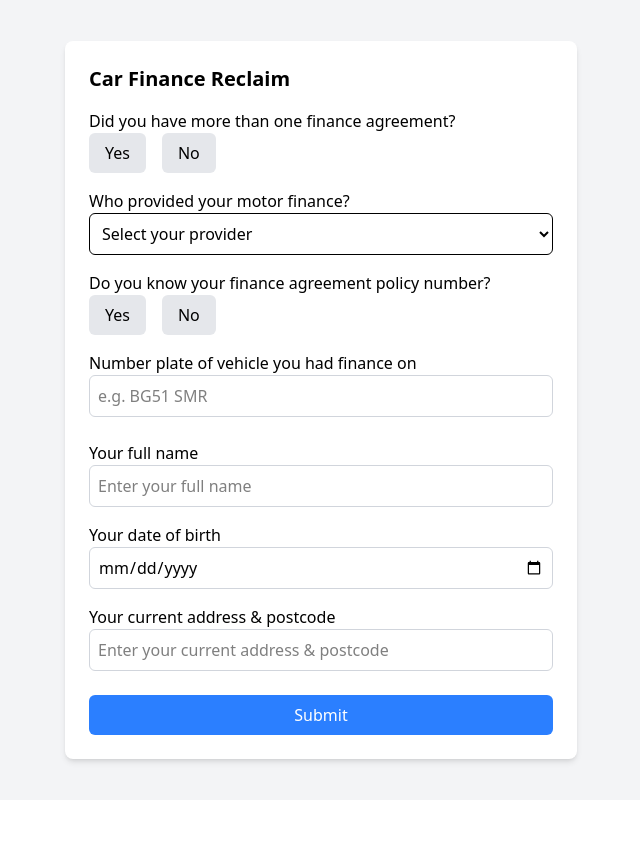
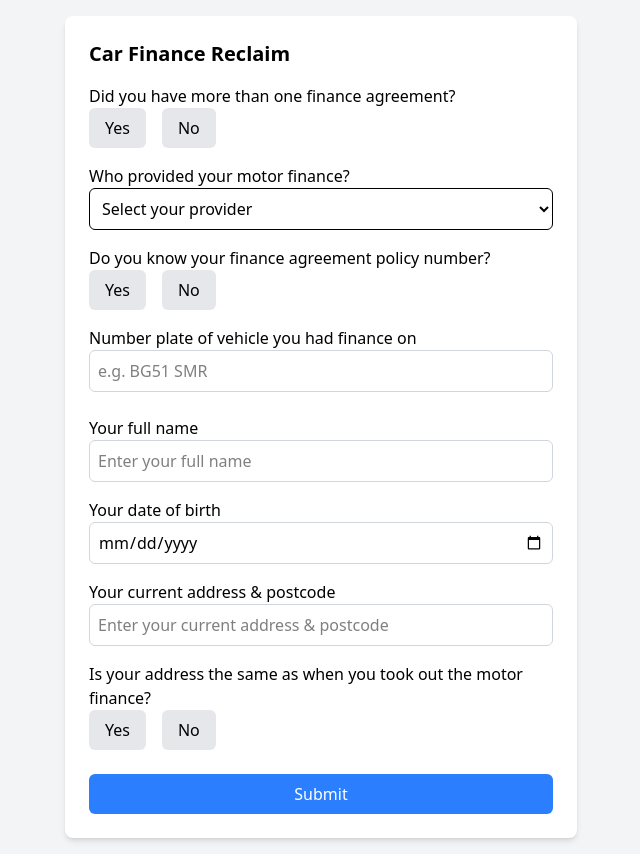
Before and after one commit to SamHillierDev/car-finance-reclaim, a React (Vite) app: page / in a window 1280 px wide. Shown: the whole page, without its empty margins (319-959 px from the left). Before the commit the page ends 800 px from the top, so only its background shows below. Built offline with nearby package versions, Linux system fonts and the light colour scheme.

Commit message:
feat: add previous address

```diff
--- a/src/App.tsx
+++ b/src/App.tsx
@@ -24,6 +24,8 @@ function App() {
       fullName: "",
       dateOfBirth: "",
       address: "",
+      addressSameAsFinance: "",
+      previousAddress: "",
     });
 
   const [errors, setErrors] = useState<{ vehicleNumber?: string }>({});
--- a/src/components/PersonalDetailsForm.tsx
+++ b/src/components/PersonalDetailsForm.tsx
@@ -1,5 +1,6 @@
 import { PersonalDetailsFormProps } from "../types/FormTypes";
 import TextInput from "./TextInput";
+import ToggleButtonGroup from "./ToggleButtonGroup";
 
 const PersonalDetailsForm = ({
   formData,
@@ -30,6 +31,25 @@ const PersonalDetailsForm = ({
         placeholder="Enter your current address & postcode"
         onChange={onChange}
       />
+
+      <ToggleButtonGroup
+        label="Is your address the same as when you took out the motor finance?"
+        name="addressSameAsFinance"
+        value={formData.addressSameAsFinance}
+        onChange={(_, value) =>
+          onChange({ target: { name: "addressSameAsFinance", value } } as any)
+        }
+      />
+
+      {formData.addressSameAsFinance === "No" && (
+        <TextInput
+          label="Your address & postcode at the time"
+          name="previousAddress"
+          value={formData.previousAddress ?? ""}
+          placeholder="Enter your previous address & postcode"
+          onChange={onChange}
+        />
+      )}
     </div>
   );
 };
--- a/src/types/FormTypes.ts
+++ b/src/types/FormTypes.ts
@@ -12,6 +12,8 @@ export interface PersonalDetailsFormData {
   fullName: string;
   dateOfBirth: string;
   address: string;
+  addressSameAsFinance: string;
+  previousAddress?: string;
 }
 
 export type ToggleButtonGroupField =
```
